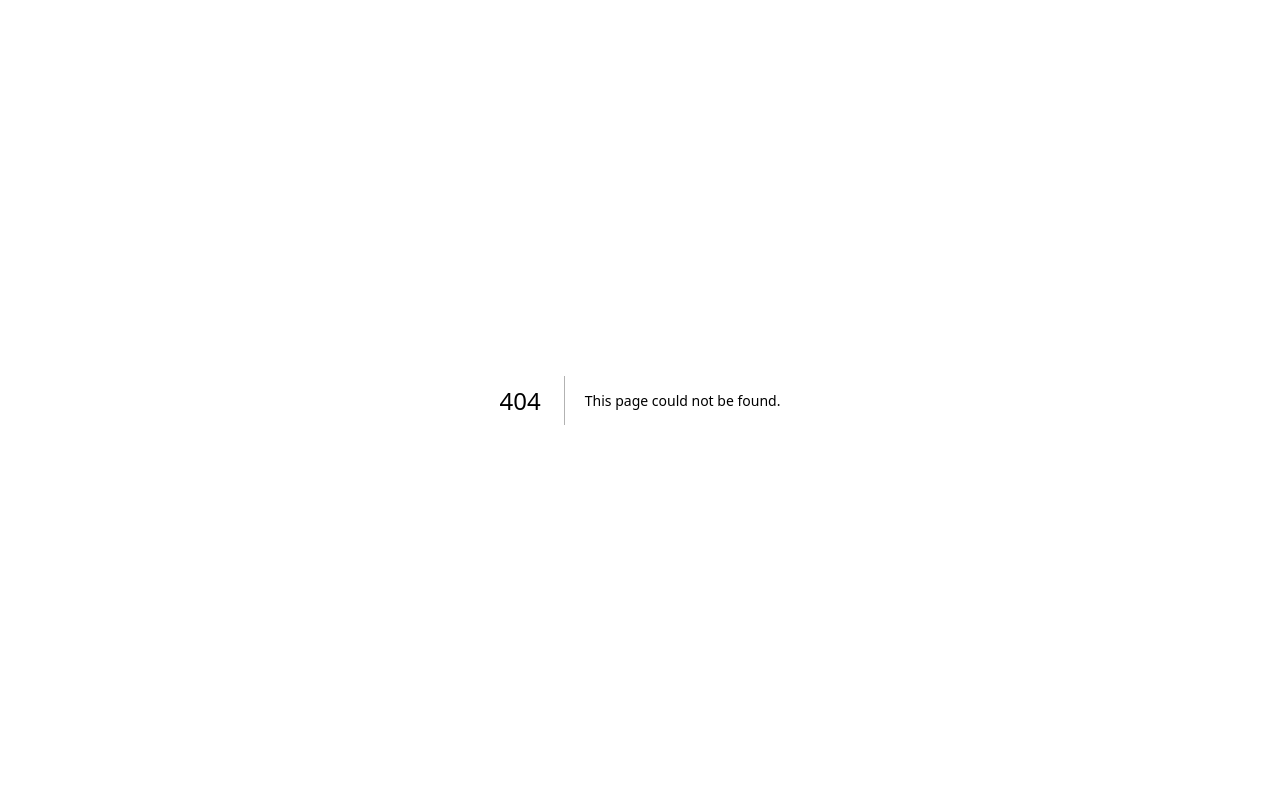
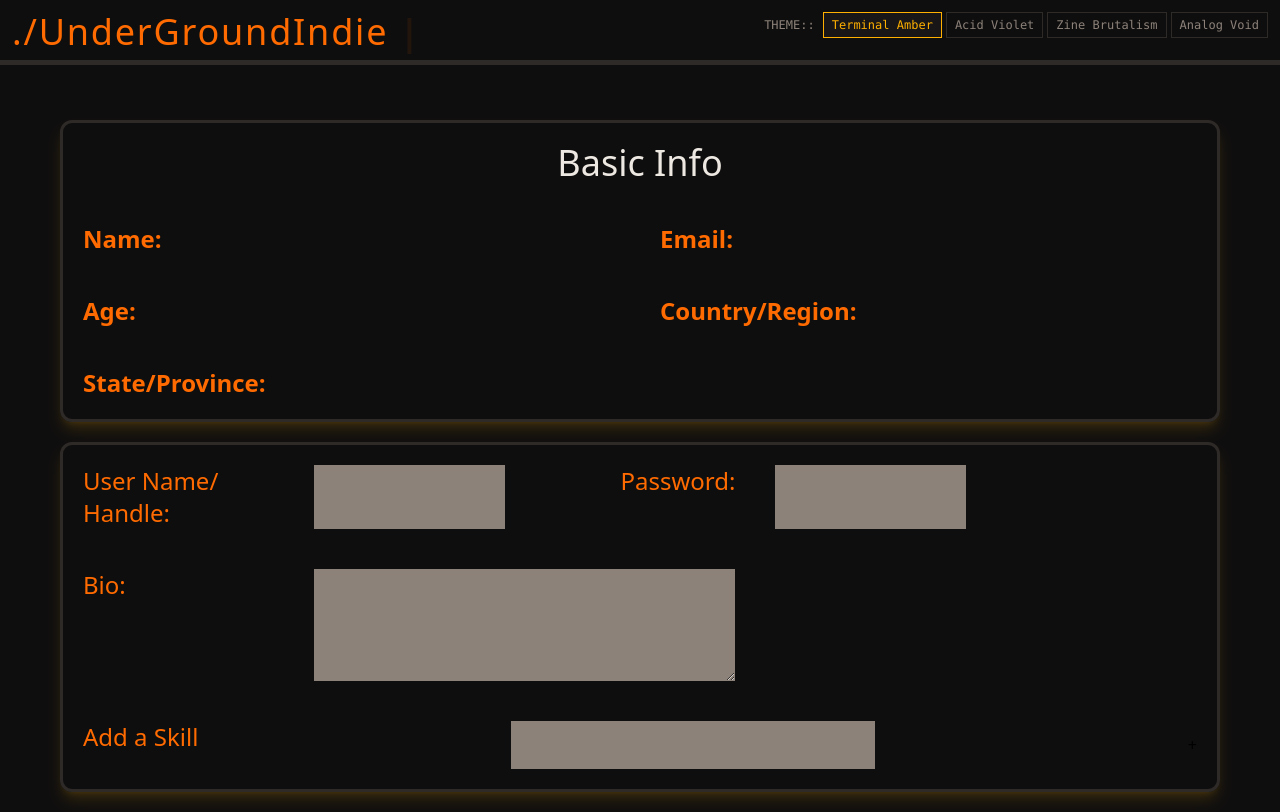
Before and after one commit to MattyMeans19/undergroundindie, a Next.js app: page /account/setup in a window 1280 px wide. Before the commit this address had no page. Built offline with nearby package versions, Linux system fonts and the light colour scheme.

Commit message:
Account setup update

```diff
--- /dev/null
+++ b/app/(User)/account/page.tsx
@@ -0,0 +1,8 @@
+
+export default function Account(){
+    return(
+        <div>
+
+        </div>
+    )
+}
--- /dev/null
+++ b/app/(User)/account/setup/page.tsx
@@ -0,0 +1,56 @@
+'use client'
+import Header from "@/components/Header";
+import { UserData } from "@/lib/definitions";
+import { useSearchParams } from "next/navigation";
+import { useState } from "react";
+
+export default function Setup(){
+    const userData = useSearchParams()
+
+    const [accountInfo, updateAccountInfo] = useState({
+        fName: userData.get('fName') || "",
+        lName: userData.get('lName') || "",
+        email: userData.get('email') || "",
+        age: userData.get('age') || "",
+        country: userData.get('country') || "",
+        state: userData.get('state') || "",
+        userName: "",
+        password: "",
+        bio: "",
+        skills: [],
+        goals: []
+    })
+
+    return(
+        <div className="flex flex-col gap-5 min-h-screen bg-app-bg">
+            <Header></Header>
+            <div className="mt-[20vh] md:mt-[15vh] mx-15 border-3 rounded-xl border-app-border shadow-lg shadow-app-accent/15 p-5 flex flex-col md:grid grid-cols-2 gap-10">
+                <h1 className="col-span-full text-center text-4xl text-app-text">Basic Info</h1>
+                <h2 className="text-2xl text-app-text"><strong className="text-bold text-app-secondary">Name:</strong> {accountInfo.fName} {accountInfo.lName}</h2>
+                <h2 className="text-2xl text-app-text"><strong className="text-bold text-app-secondary">Email:</strong> {accountInfo.email}</h2>
+                <h2 className="text-2xl text-app-text"><strong className="text-bold text-app-secondary">Age:</strong> {accountInfo.age}</h2>
+                <h2 className="text-2xl text-app-text"><strong className="text-bold text-app-secondary">Country/Region:</strong> {accountInfo.country}</h2>
+                <h2 className="text-2xl text-app-text"><strong className="text-bold text-app-secondary">State/Province:</strong> {accountInfo.state}</h2>
+            </div>
+            <div className="mx-15 mb-5 border-3 rounded-xl border-app-border shadow-lg shadow-app-accent/15 p-5 flex flex-col md:grid grid-cols-5 gap-10">
+                <label htmlFor="uesrname" className="text-app-secondary text-bold text-2xl text-bold">User Name/ Handle: </label>
+                <input name="username" type="text" maxLength={20} className="bg-app-muted text-2xl p-2"></input>
+                <label htmlFor="password" className="text-app-secondary text-bold text-2xl text-bold text-end">Password: </label>
+                <input name="password" type="password" minLength={8} className="bg-app-muted text-2xl p-2"></input>
+                <label htmlFor="bio" className="text-app-secondary text-bold text-2xl text-bold row-start-2">Bio: </label>
+                <textarea name="bio" maxLength={300} className="bg-app-muted row-span-3 col-span-2 text-2xl p-2"></textarea>
+                <div className="row-start-5 col-span-full flex md:flex-nowrap justify-between">
+                    <label htmlFor="skill" className="text-app-secondary text-bold text-2xl text-bold">Add a Skill</label>
+                    <input name="skill" type="text" className="bg-app-muted text-2xl p-2"></input>
+                    <button>+</button>
+                    {accountInfo.skills.map((skill, index) =>(
+                        <p key={index}>
+                            {skill}
+                        </p>
+                    ))}
+                </div>
+
+            </div>
+        </div>
+    )
+}
--- /dev/null
+++ b/app/(User)/layout.tsx
@@ -0,0 +1,39 @@
+import type { Metadata } from "next";
+import { Geist, Geist_Mono } from "next/font/google";
+import "../globals.css";
+import { ThemeProvider } from "@/components/ThemeProvider";
+
+const geistSans = Geist({
+  variable: "--font-geist-sans",
+  subsets: ["latin"],
+});
+
+const geistMono = Geist_Mono({
+  variable: "--font-geist-mono",
+  subsets: ["latin"],
+});
+
+export const metadata: Metadata = {
+  title: "UnderGroundIndie",
+  description: "A social platform landing page for Underground Indie creators.",
+};
+
+export default function RootLayout({
+  children,
+}: Readonly<{
+  children: React.ReactNode;
+}>) {
+  return (
+    <html
+      lang="en"
+      className={`${geistSans.variable} ${geistMono.variable} h-full antialiased`}
+      suppressHydrationWarning
+    >
+      <body className="min-h-full flex flex-col">
+        <ThemeProvider>
+          {children}
+        </ThemeProvider>
+      </body>
+    </html>
+  );
+}
--- a/app/signup/page.tsx
+++ b/app/signup/page.tsx
@@ -2,10 +2,11 @@
 
 import Header from "@/components/Header"
 import Link from "next/link"
-import { useState } from "react";
+import { SubmitEvent, useState } from "react";
 import { Country, State, City }  from 'country-state-city';
 import { IState} from 'country-state-city'
 import TermsOfService from "@/components/Terms";
+import { redirect } from "next/navigation";
 
 export default function SignUp(){
     const Countries = Country.getAllCountries();
@@ -63,11 +64,16 @@ export default function SignUp(){
         }
     }
 
-    function createAccount(){
+    function createAccount(event: SubmitEvent){
+        event.preventDefault();
         const { age, ...stringFields } = userData;
         const isValid = age > 16 && Object.values(stringFields).every(val => val.trim() !== "");
         if(isValid && termsViewed){
-            alert("Account created!")
+            const params = new URLSearchParams({
+                ...userData,
+                age: userData.age.toString(),
+            });
+            redirect(`/account/setup?${params.toString()}`)
         } else{
             alert("Please make sure all fields are valid and you have viewed the Terms of Service & User Agreement!")
         }
@@ -77,7 +83,7 @@ export default function SignUp(){
         <div className="bg-app-bg min-h-screen flex flex-col relative">
             <Header />
             <form className="grow bg-app-accent/5 m-3 md:m-20 lg:m-50 flex flex-col lg:grid grid-cols-2 gap-10 lg:p-25 rounded-xl"
-                onSubmit={() => createAccount()}>
+                onSubmit={(e) => createAccount(e)}>
                 <input type="text" name="fName" className="formInput" required placeholder="First Name" onChange={(e) => setUserData({...userData, fName: e.target.value})}></input>
                 <input type="text" name="lName" className="formInput" required placeholder="Last Name" onChange={(e) => setUserData({...userData, lName: e.target.value})}></input>
                 <input type="email" name="email" className="formInput" required placeholder="Email Address" onChange={(e) => setUserData({...userData, email: e.target.value})}></input>
--- /dev/null
+++ b/lib/definitions.ts
@@ -0,0 +1,16 @@
+export type UserData = {
+    fName: string,
+    lName: string,
+    email: string,
+    age: number,
+    coutnry: string,
+    state: string
+}
+
+export interface AccountInfo extends UserData{
+    userName: string,
+    password: string,
+    bio: string,
+    skills: Array<string>,
+    goals: Array<string>
+}
```
